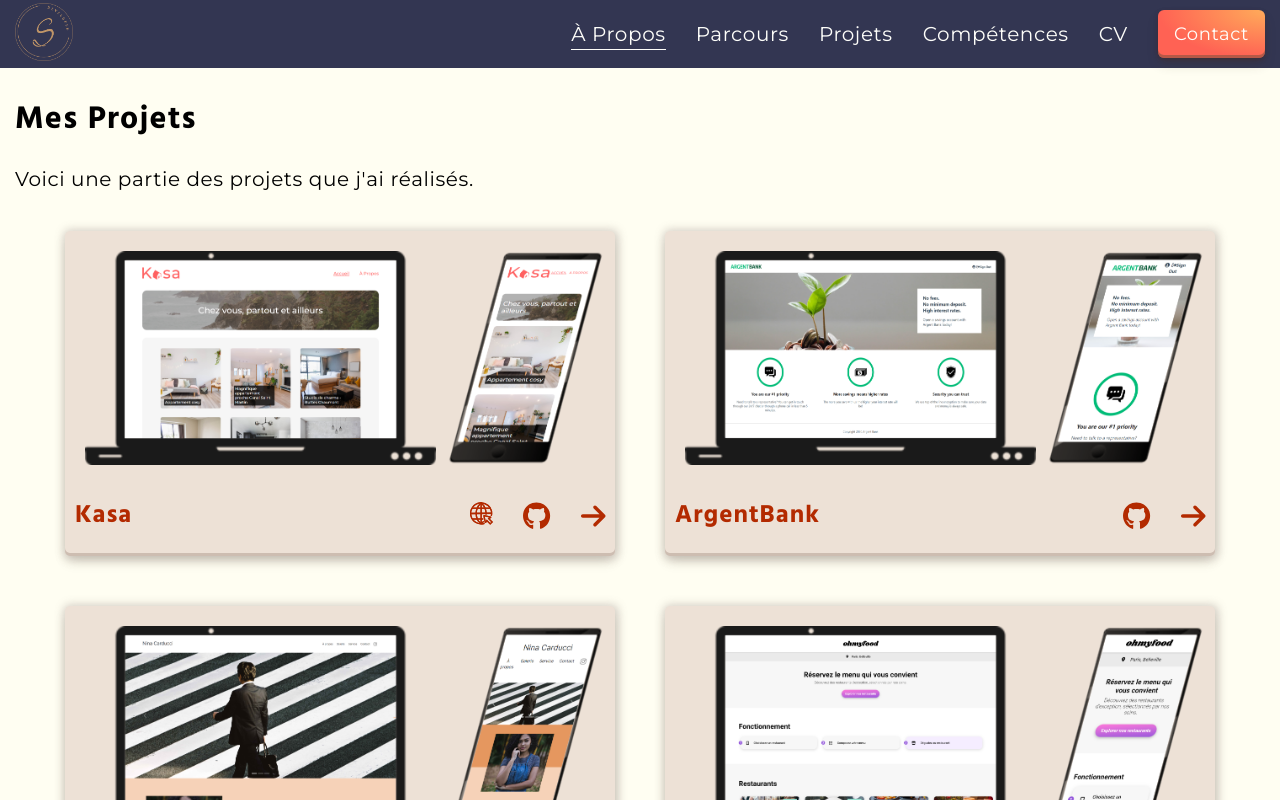
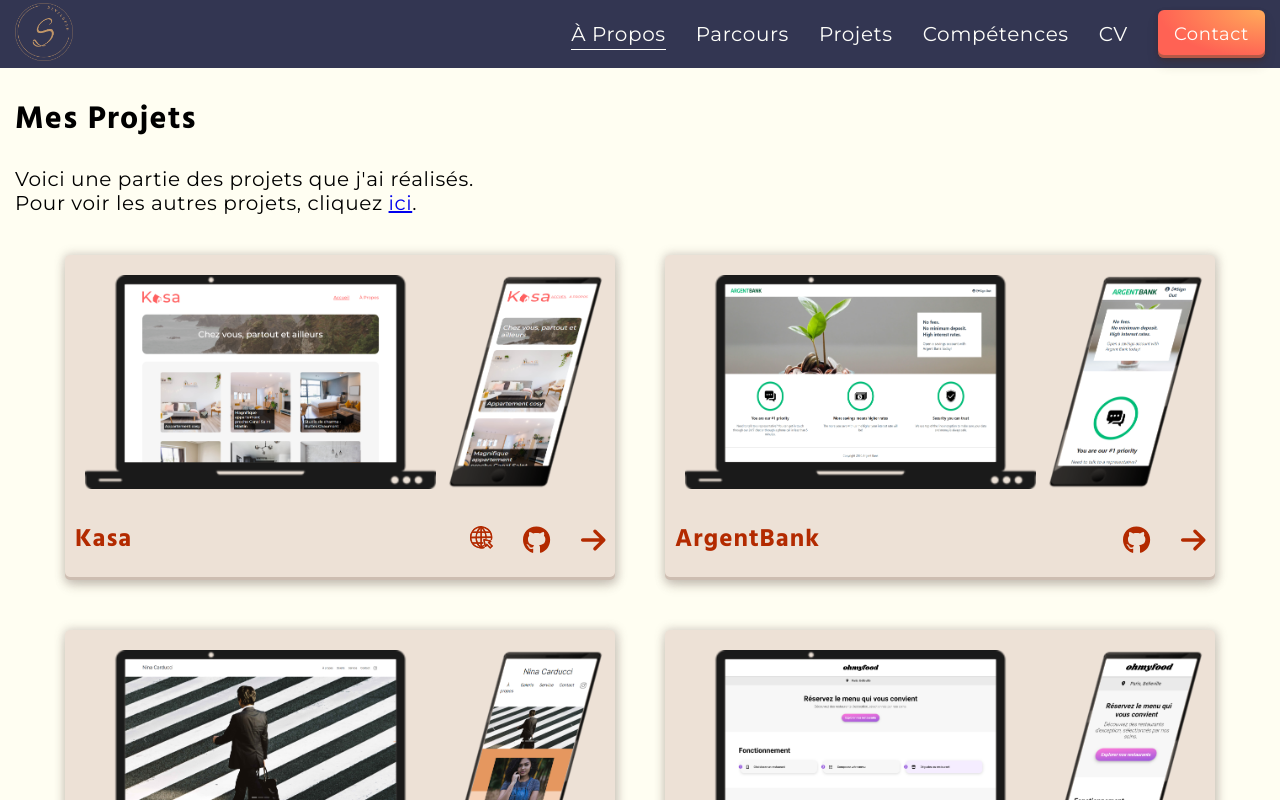
Before and after one commit to Christellaa/portfolio, a React (Create React App) app: page /projects in a window 1280 px wide. Shown: the top 800 px of the page. Built offline with nearby package versions, Linux system fonts and the light colour scheme.

Commit message:
Add link to other projects on GitHub

```diff
--- a/src/pages/Projects/Projects.jsx
+++ b/src/pages/Projects/Projects.jsx
@@ -1,10 +1,21 @@
+import { Link } from "react-router-dom";
 import ProjectCard from "../../components/Project/ProjectCard";
 
 export default function Projects() {
   return (
     <div className="wrapper">
       <h1>Mes Projets</h1>
-      <p>Voici une partie des projets que j'ai réalisés.</p>
+      <p>
+        Voici une partie des projets que j'ai réalisés.
+        <br /> Pour voir les autres projets, cliquez&nbsp;
+        <Link
+          to="https://github.com/Christellaa?tab=repositories"
+          target="_blank"
+        >
+          ici
+        </Link>
+        .
+      </p>
       <main className="grid gridGap gridLargeScreen">
         <ProjectCard />
       </main>
```
